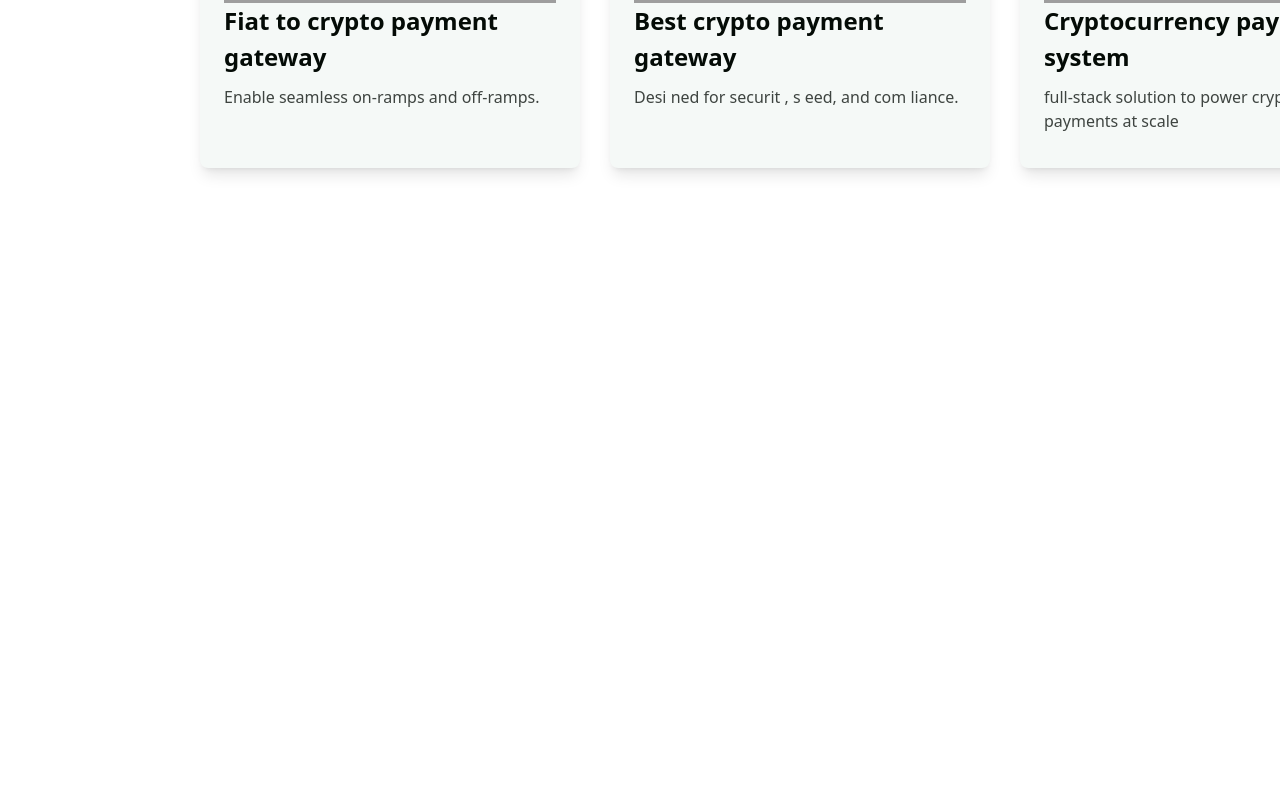
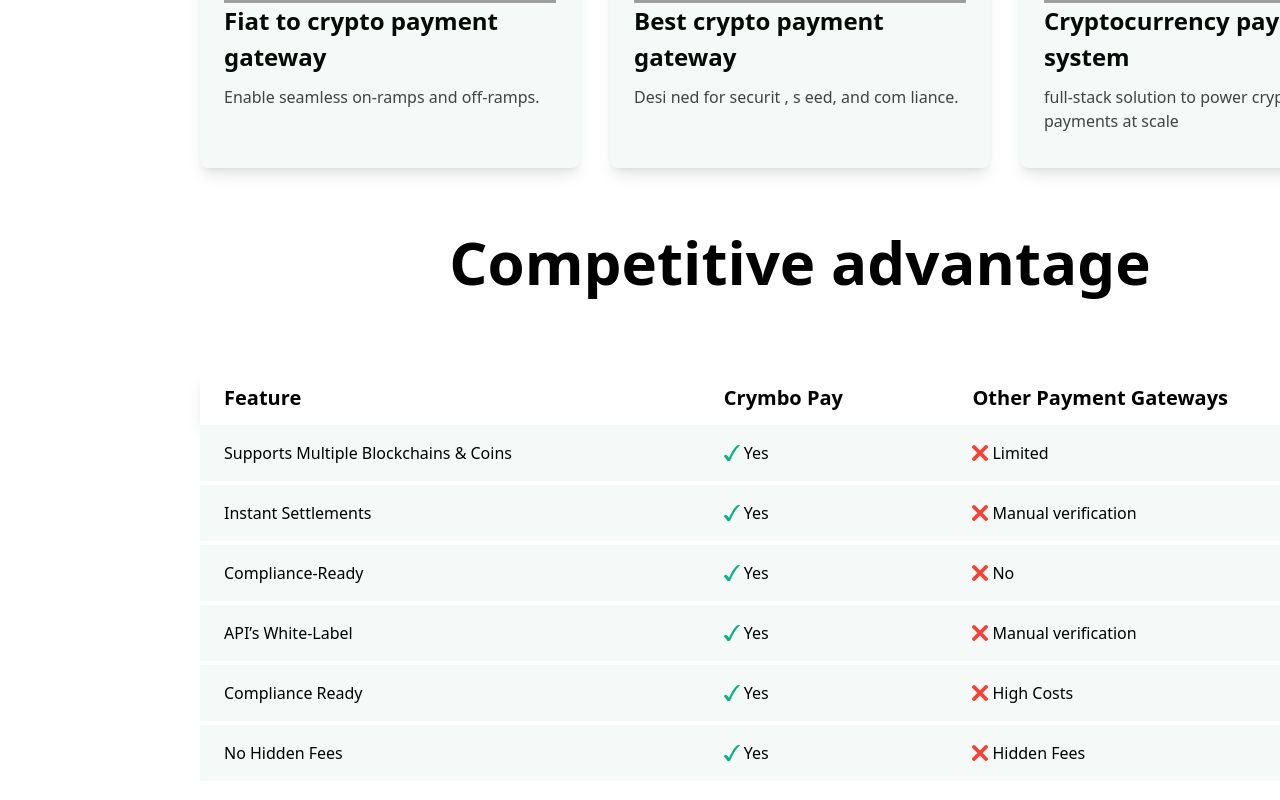
Before and after one commit to sabrinara/CRYMBO-Task, a Next.js app: page / in a window 1280 px wide. Shown: the part 4431-5231 px from the top of the page. Before the commit the page ends 4642 px from the top, so only its background shows below. Built offline with nearby package versions, Linux system fonts and the light colour scheme; grey boxes are pictures that could not be loaded.

Commit message:
Competative advantage design done for large device

```diff
--- /dev/null
+++ b/app/components/competitiveadvantage/CompetitiveAdvantage.tsx
@@ -0,0 +1,13 @@
+import Table from "./Table";
+
+
+const CompetitiveAdvantage = () => {
+      return (
+        <div className="flex flex-col justify-center items-center my-[100px]">
+        <Table/>
+        </div>
+      );
+    };
+
+
+export default CompetitiveAdvantage;
--- /dev/null
+++ b/app/components/competitiveadvantage/Table.tsx
@@ -0,0 +1,88 @@
+import Image from "next/image";
+
+
+const Table = () => {
+    const data = [
+        {
+            feature: "Supports Multiple Blockchains & Coins",
+            crymboPay: "Yes",
+            otherGateways: "Limited",
+        },
+        {
+            feature: "Instant Settlements",
+            crymboPay: "Yes",
+            otherGateways: "Manual verification",
+        },
+        {
+            feature: "Compliance-Ready",
+            crymboPay: "Yes",
+            otherGateways: "No",
+        },
+        {
+            feature: "API’s White-Label",
+            crymboPay: "Yes",
+            otherGateways: "Manual verification",
+        },
+        {
+            feature: "Compliance Ready",
+            crymboPay: "Yes",
+            otherGateways: "High Costs",
+        },
+        {
+            feature: "No Hidden Fees",
+            crymboPay: "Yes",
+            otherGateways: "Hidden Fees",
+        },
+    ];
+    return (
+        <div className="flex flex-col justify-center w-[1200px] h-[579px]">
+            <div className="text-center mb-12">
+                <h2 className="text-[60px] font-bold  mb-4">Competitive advantage</h2>
+            </div>
+
+            <div className="flex justify-center items-center">
+                <table className="w-full">
+                    <thead>
+                        <tr className=" mb-6 shadow-lg hover:shadow-xl transition-shadow duration-300">
+                            <th className="px-6 py-3 text-left text-[20px] font-semibold ">Feature</th>
+                            <th className="px-6 py-3 text-left text-[20px] font-semibold ">Crymbo Pay</th>
+                            <th className="px-6 py-3 text-left text-[20px] font-semibold ">Other Payment Gateways</th>
+                        </tr>
+                    </thead>
+
+                    {/* Table Body */}
+                    <tbody>
+                        {data.map((item, index) => (
+                            <tr key={index} className="border-b-4 border-white">
+                                <td className="px-6 py-4 text-[16px]  bg-[#F5F9F7]">{item.feature}</td>
+                                <td className="px-6 py-4 text-[16px]  bg-[#F5F9F7]">
+                                    <div className="flex justify-start items-center gap-1">
+                                        <Image
+                                            src="/right.png"
+                                            alt="Right"
+                                           width={16}
+                                           height={16}
+                                        />
+                                        {item.crymboPay}
+                                    </div>
+
+                                    </td>
+                                <td className="px-6 py-4 text-[16px]  bg-[#F5F9F7]"> <div className="flex justify-start items-center gap-1">
+                                        <Image
+                                            src="/cross.png"
+                                            alt="Cross"
+                                           width={16}
+                                           height={16}
+                                        />
+                                      {item.otherGateways}
+                                    </div></td>
+                            </tr>
+                        ))}
+                    </tbody>
+                </table>
+            </div>
+        </div>
+    );
+};
+
+export default Table;
--- a/app/page.tsx
+++ b/app/page.tsx
@@ -1,4 +1,5 @@
 import BannerLayout from "./components/banner/BannerLayout";
+import CompetitiveAdvantage from "./components/competitiveadvantage/CompetitiveAdvantage";
 import HowCrymboPayWork from "./components/howcrymbopaywork/HowCrymboPayWork";
 import KeyFeatures from "./components/keyfeatures/KeyFeatures";
 import WhoIsCrymboPayFor from "./components/whoiscrymbopayfor/WhoIsCrymboPayFor";
@@ -15,6 +16,7 @@ export default function Home() {
       <HowCrymboPayWork />
       <WhoIsCrymboPayFor/>
       <KeyFeatures/>
+      <CompetitiveAdvantage/>
     </div>
   );
 }
```
Also changed, not shown: public/cross.png (added), public/right.png (added).
